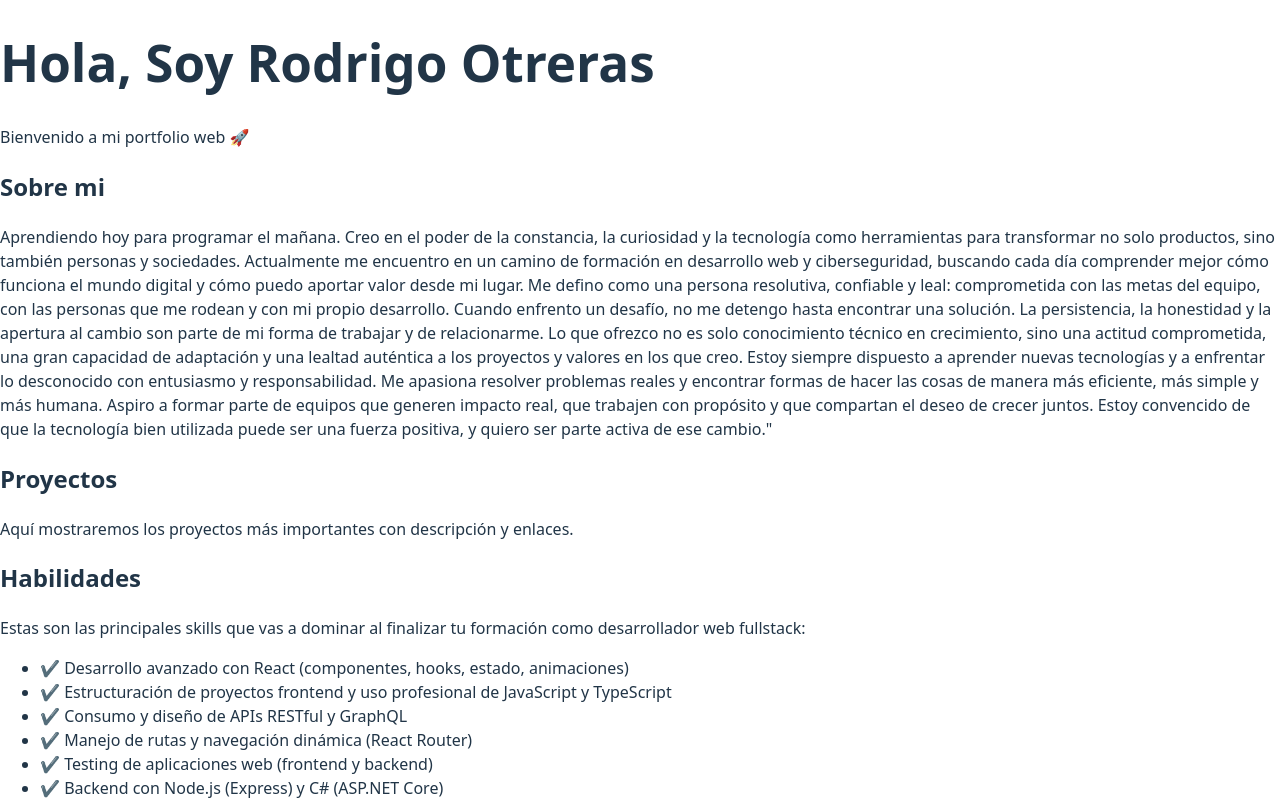
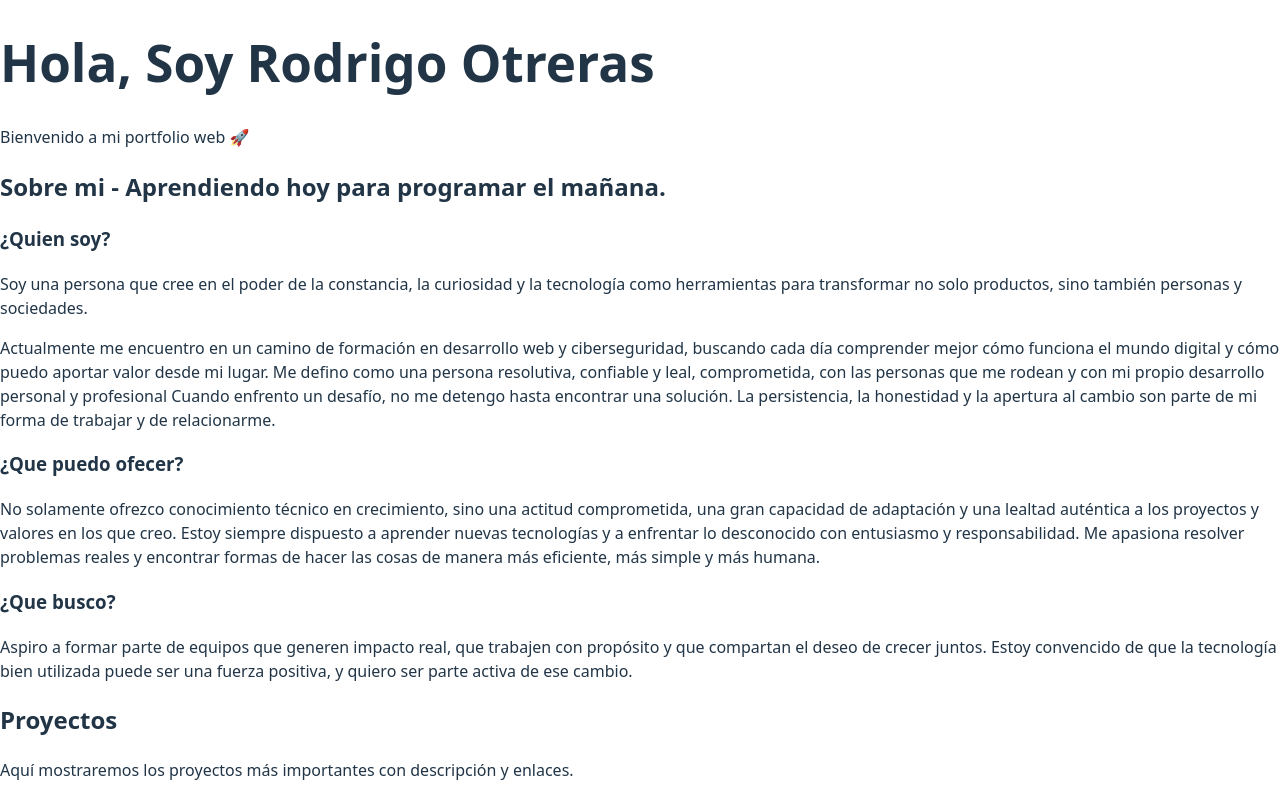
Before and after one commit to XxTreendxX/PortfolioRodriDev, a React (Vite) app: page / in a window 1280 px wide. Shown: the top 800 px of the page. Built offline with nearby package versions, Linux system fonts and the light colour scheme.

Commit message:
Estructura About modificada

```diff
--- a/src/pages/About.jsx
+++ b/src/pages/About.jsx
@@ -1,29 +1,45 @@
 function About() {
   return (
     <section>
-      <h2>Sobre mi</h2>
+      <h2>Sobre mi - Aprendiendo hoy para programar el mañana.</h2>
+
+      <h3>¿Quien soy?</h3>
       <p>
-        Aprendiendo hoy para programar el mañana. Creo en el poder de la
-        constancia, la curiosidad y la tecnología como herramientas para
-        transformar no solo productos, sino también personas y sociedades.
+        Soy una persona que cree en el poder de la constancia, la curiosidad y
+        la tecnología como herramientas para transformar no solo productos, sino
+        también personas y sociedades.
+      </p>
+
+      <p>
         Actualmente me encuentro en un camino de formación en desarrollo web y
         ciberseguridad, buscando cada día comprender mejor cómo funciona el
         mundo digital y cómo puedo aportar valor desde mi lugar. Me defino como
-        una persona resolutiva, confiable y leal: comprometida con las metas del
-        equipo, con las personas que me rodean y con mi propio desarrollo.
-        Cuando enfrento un desafío, no me detengo hasta encontrar una solución.
-        La persistencia, la honestidad y la apertura al cambio son parte de mi
-        forma de trabajar y de relacionarme. Lo que ofrezco no es solo
-        conocimiento técnico en crecimiento, sino una actitud comprometida, una
-        gran capacidad de adaptación y una lealtad auténtica a los proyectos y
-        valores en los que creo. Estoy siempre dispuesto a aprender nuevas
-        tecnologías y a enfrentar lo desconocido con entusiasmo y
-        responsabilidad. Me apasiona resolver problemas reales y encontrar
-        formas de hacer las cosas de manera más eficiente, más simple y más
-        humana. Aspiro a formar parte de equipos que generen impacto real, que
-        trabajen con propósito y que compartan el deseo de crecer juntos. Estoy
+        una persona resolutiva, confiable y leal, comprometida, con las personas
+        que me rodean y con mi propio desarrollo personal y profesional Cuando
+        enfrento un desafío, no me detengo hasta encontrar una solución. La
+        persistencia, la honestidad y la apertura al cambio son parte de mi
+        forma de trabajar y de relacionarme.
+      </p>
+
+      <h3>¿Que puedo ofecer?</h3>
+
+      <p>
+        No solamente ofrezco conocimiento técnico en crecimiento, sino una
+        actitud comprometida, una gran capacidad de adaptación y una lealtad
+        auténtica a los proyectos y valores en los que creo. Estoy siempre
+        dispuesto a aprender nuevas tecnologías y a enfrentar lo desconocido con
+        entusiasmo y responsabilidad. Me apasiona resolver problemas reales y
+        encontrar formas de hacer las cosas de manera más eficiente, más simple
+        y más humana.
+      </p>
+
+      <h3>¿Que busco?</h3>
+
+      <p>
+        Aspiro a formar parte de equipos que generen impacto real, que trabajen
+        con propósito y que compartan el deseo de crecer juntos. Estoy
         convencido de que la tecnología bien utilizada puede ser una fuerza
-        positiva, y quiero ser parte activa de ese cambio."
+        positiva, y quiero ser parte activa de ese cambio.
       </p>
     </section>
   );
```
